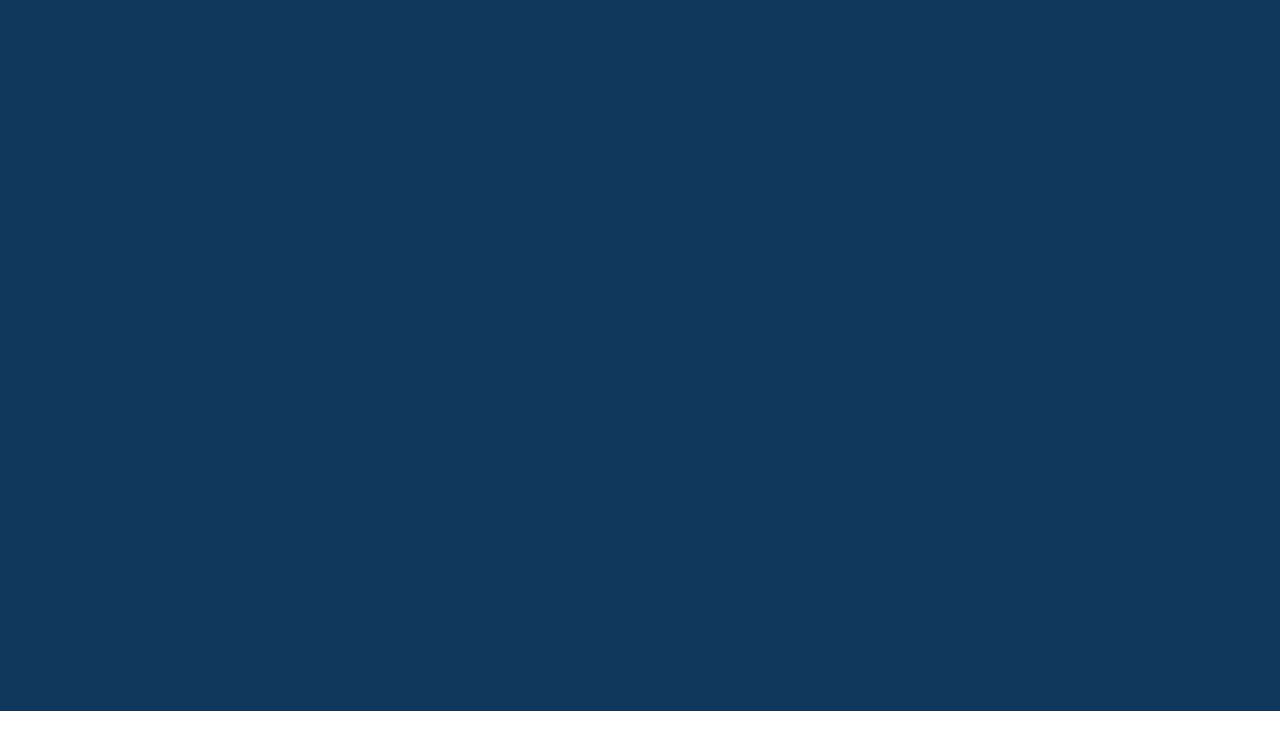
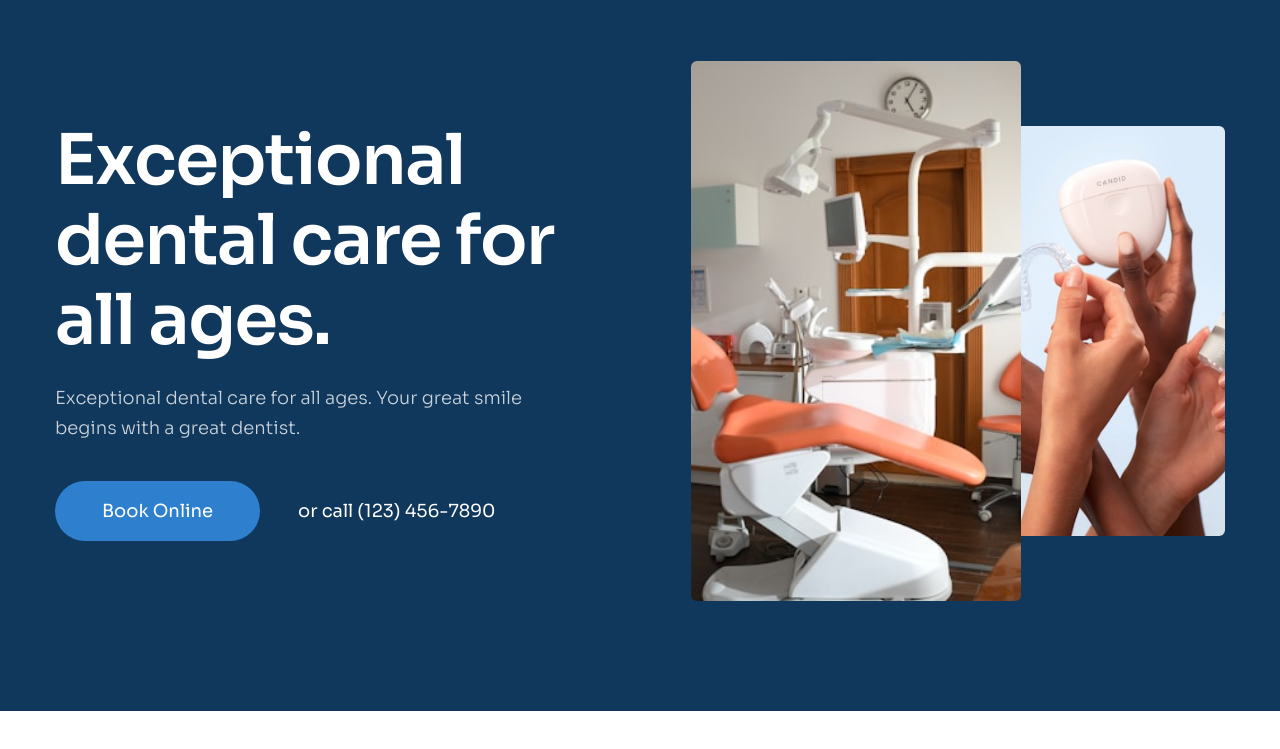
Before and after one commit to cn554232-create/htmlcss-project-03, a plain HTML site: page index.html in a window 1280 px wide. Shown: the part 89-838 px from the top of the page. Drawn offline with Linux system fonts and the light colour scheme.

Commit message:
4. code hero

```diff
--- a/assets/css/styles.css
+++ b/assets/css/styles.css
@@ -97,3 +97,72 @@ a {
 .header__action--login {
     margin-right: 7px;
 }
+
+/* ================================= hero ================================== */
+.hero {
+    padding-top: 76px;
+    display: flex;
+    align-items: center;
+}
+
+.hero__content {
+    width: 44%;
+}
+
+.hero__media {
+    flex: 1;
+}
+
+.hero__heading {
+    color: #fff;
+    font-size: 7rem;
+    font-style: normal;
+    font-weight: 600;
+    line-height: 1.14; /* 114.286% */
+    letter-spacing: -1.4px;
+}
+
+.hero__desc {
+    margin-top: 22px;
+    color: #c9d2da;
+    font-size: 1.8rem;
+    font-style: normal;
+    font-weight: 300;
+    line-height: 1.67; /* 166.667% */
+}
+
+.hero__row {
+    display: flex;
+    margin-top: 38px;
+    align-items: center;
+    column-gap: 38px;
+}
+.hero__phone {
+    color: #fff;
+    text-align: center;
+    font-size: 1.8rem;
+    line-height: 1.67; /* 166.667% */
+}
+
+.hero__images {
+    display: flex;
+    align-items: center;
+    justify-content: flex-end;
+}
+
+.hero__img{
+    border-radius: 6px;
+    object-fit: cover;
+}
+
+.hero__img--large {
+    width: 330px;
+    height: 540px;
+    margin-right: -6px;
+    z-index: 1;
+}
+
+.hero__img--small {
+    width: 210px;
+    height: 410px;
+}
--- a/index.html
+++ b/index.html
@@ -98,10 +98,11 @@
             <div class="container">
                 <div class="header-top">
                     <!-- logo -->
-                    <a href="./"><img
-                        src="./assets/img/logo.svg"
-                        alt="Shine smile"
-                        class="logo"
+                    <a href="./"
+                        ><img
+                            src="./assets/img/logo.svg"
+                            alt="Shine smile"
+                            class="logo"
                     /></a>
                     <!-- nav -->
                     <nav class="navbar">
@@ -127,9 +128,46 @@
                     <!-- cta action -->
                     <div class="header__action">
                         <a href="#!" class="header__action--login">Log In</a>
-                        <a href="#!" class="btn header__action--signup">Sign Up</a>
+                        <a href="#!" class="btn header__action--signup"
+                            >Sign Up</a
+                        >
                     </div>
                 </div>
+
+                <!-- hero -->
+                <section class="hero">
+                    <!-- hero left -->
+                    <section class="hero__content">
+                        <h1 class="hero__heading">
+                            Exceptional dental care for all ages.
+                        </h1>
+                        <p class="hero__desc">
+                            Exceptional dental care for all ages. Your great
+                            smile begins with a great dentist.
+                        </p>
+                        <div class="hero__row">
+                            <a href="#!" class="btn">Book Online</a>
+                            <span class="hero__phone"
+                                >or call (123) 456-7890</span
+                            >
+                        </div>
+                    </section>
+                    <!-- hero right -->
+                    <div class="hero__media">
+                        <figure class="hero__images">
+                            <img
+                                src="./assets/img/hero-01.jpg"
+                                alt="Exceptional dental care for all ages."
+                                class="hero__img hero__img--large"
+                            />
+                            <img
+                                src="./assets/img/hero-02.jpg"
+                                alt="Exceptional dental care for all ages."
+                                class="hero__img hero__img--small"
+                            />
+                        </figure>
+                    </div>
+                </section>
             </div>
         </header>
     </body>
```
Also changed, not shown: assets/img/hero-01.jpg (added), assets/img/hero-02.jpg (added).
